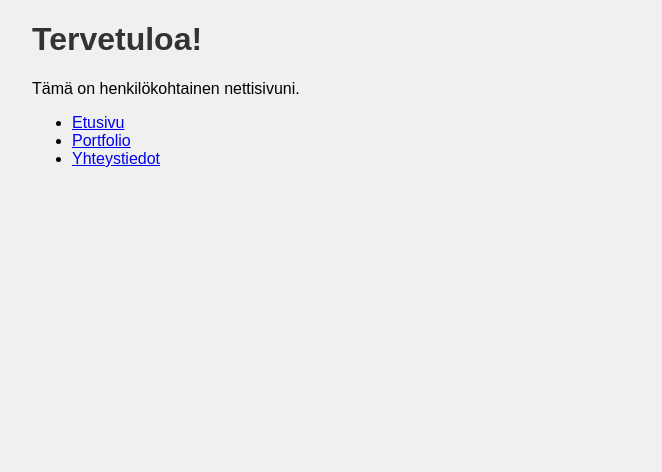
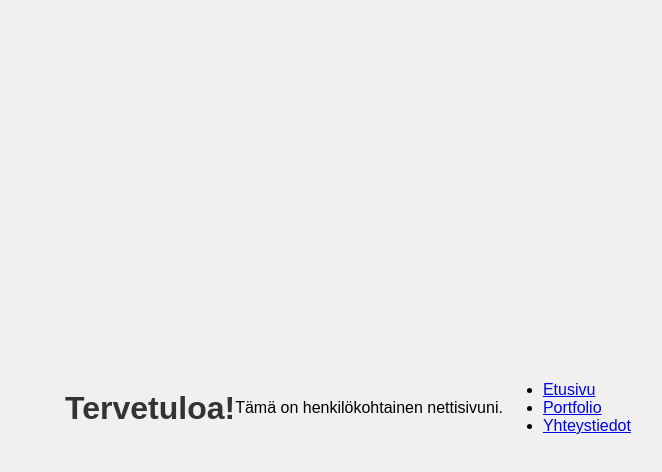
Before and after one commit to KoodiAnanas/KoodiAnanas.github.io, a plain HTML site: page index.html in a window 1280 px wide. Shown: the whole page, without its empty margins (292-954 px from the left). Drawn offline with Linux system fonts and the light colour scheme.

Commit message:
Update tyylitiedosto.css

```diff
--- a/tyylitiedosto.css
+++ b/tyylitiedosto.css
@@ -7,8 +7,8 @@ h1 {
 }
 
 .center {
-    display: block;
-    margin-left: auto;
-    margin-right: auto;
-    width: 50%;
+    display: flex;
+    justify-content: center;
+    align-items: center;
+    height: 100vh;
 }
```
